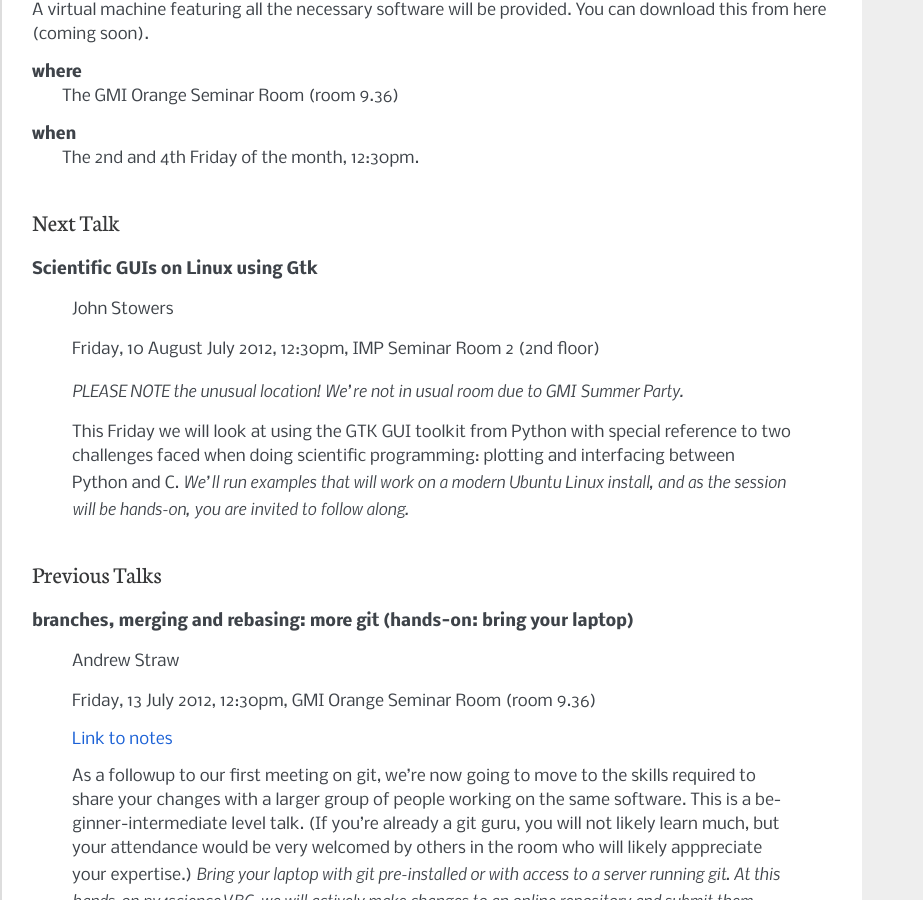
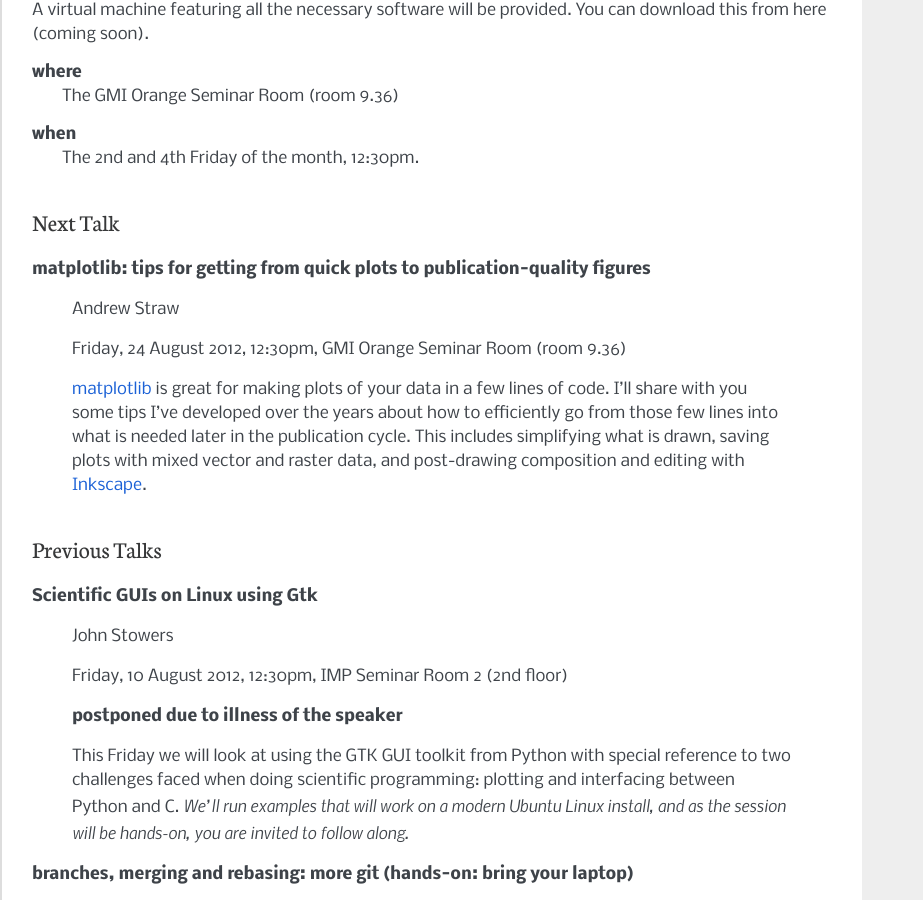
Before and after one commit to strawlab/py4science-vbc, a Sphinx documentation site: the page built from source/index.rst, in a window 1280 px wide and 900 px high, scrolled down 479 px. Shown: the whole window, without its empty margins (0-923 px from the left). Built offline with Sphinx 7.4.7, drawn with Linux system fonts in a browser that asks for light colours; formulas are drawn with MathJax 3; some of the changed text lies outside the part shown.

Commit message:
new talk

```diff
--- a/source/index.rst
+++ b/source/index.rst
@@ -50,23 +50,36 @@
 Next Talk
 ---------
 
+**matplotlib: tips for getting from quick plots to publication-quality figures**
+
+  Andrew Straw
+
+  Friday, 24 August 2012, 12:30pm, GMI Orange Seminar Room (room 9.36)
+
+  `matplotlib <http://matplotlib.sourceforge.net>`_ is great for
+  making plots of your data in a few lines of code. I'll share with
+  you some tips I've developed over the years about how to efficiently
+  go from those few lines into what is needed later in the publication
+  cycle. This includes simplifying what is drawn, saving plots with
+  mixed vector and raster data, and post-drawing composition and
+  editing with `Inkscape <http://inkscape.org/>`_.
+
+Previous Talks
+--------------
+
 **Scientific GUIs on Linux using Gtk**
 
   John Stowers
 
-  Friday, 10 August July 2012, 12:30pm, IMP Seminar Room 2 (2nd floor)
+  Friday, 10 August 2012, 12:30pm, IMP Seminar Room 2 (2nd floor)
 
-  *PLEASE NOTE the unusual location! We're not in usual room due to
-  GMI Summer Party.*
+  **postponed due to illness of the speaker**
 
   This Friday we will look at using the GTK GUI toolkit from Python
   with special reference to two challenges faced when doing scientific
   programming: plotting and interfacing between Python and C. *We'll
   run examples that will work on a modern Ubuntu Linux install, and as
   the session will be hands-on, you are invited to follow along.*
-
-Previous Talks
---------------
 
 **branches, merging and rebasing: more git (hands-on: bring your laptop)**
 
```
Also changed, not shown: other parts of source/index.rst (+0 -2 lines).
